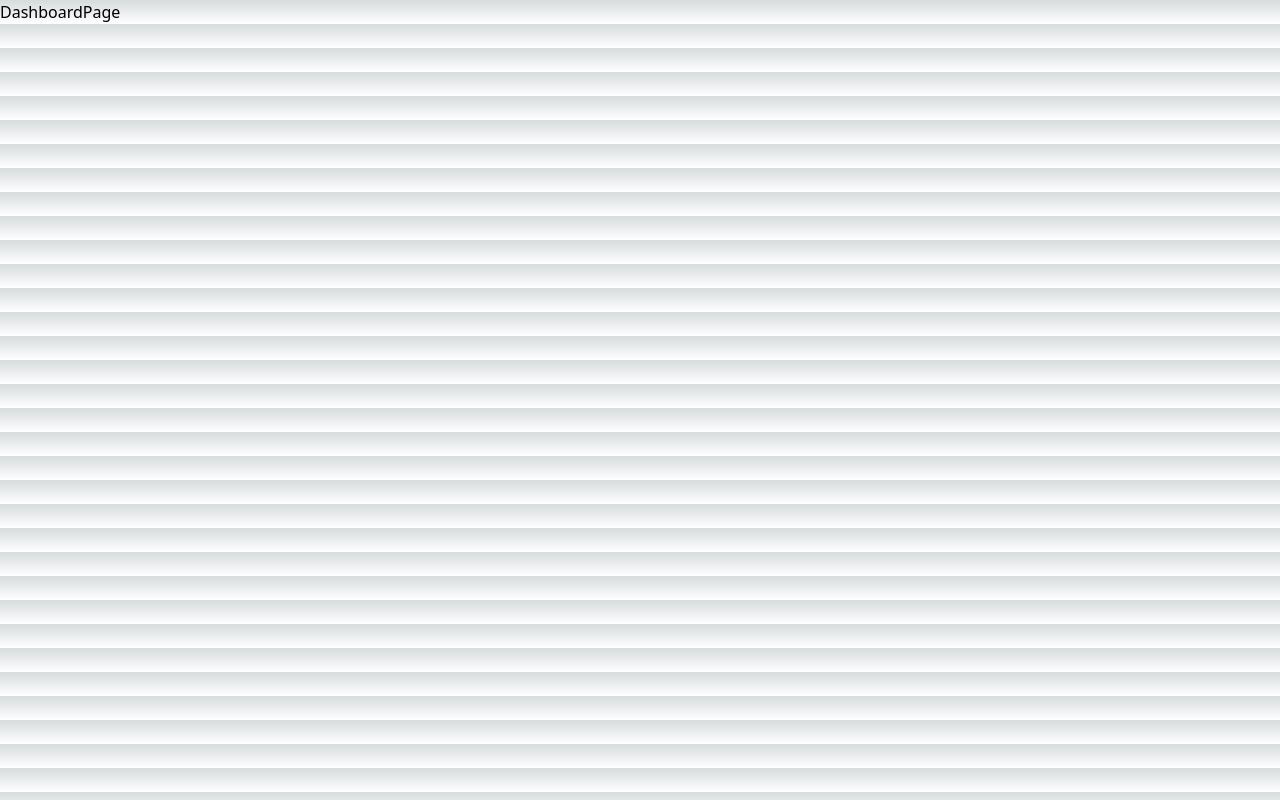
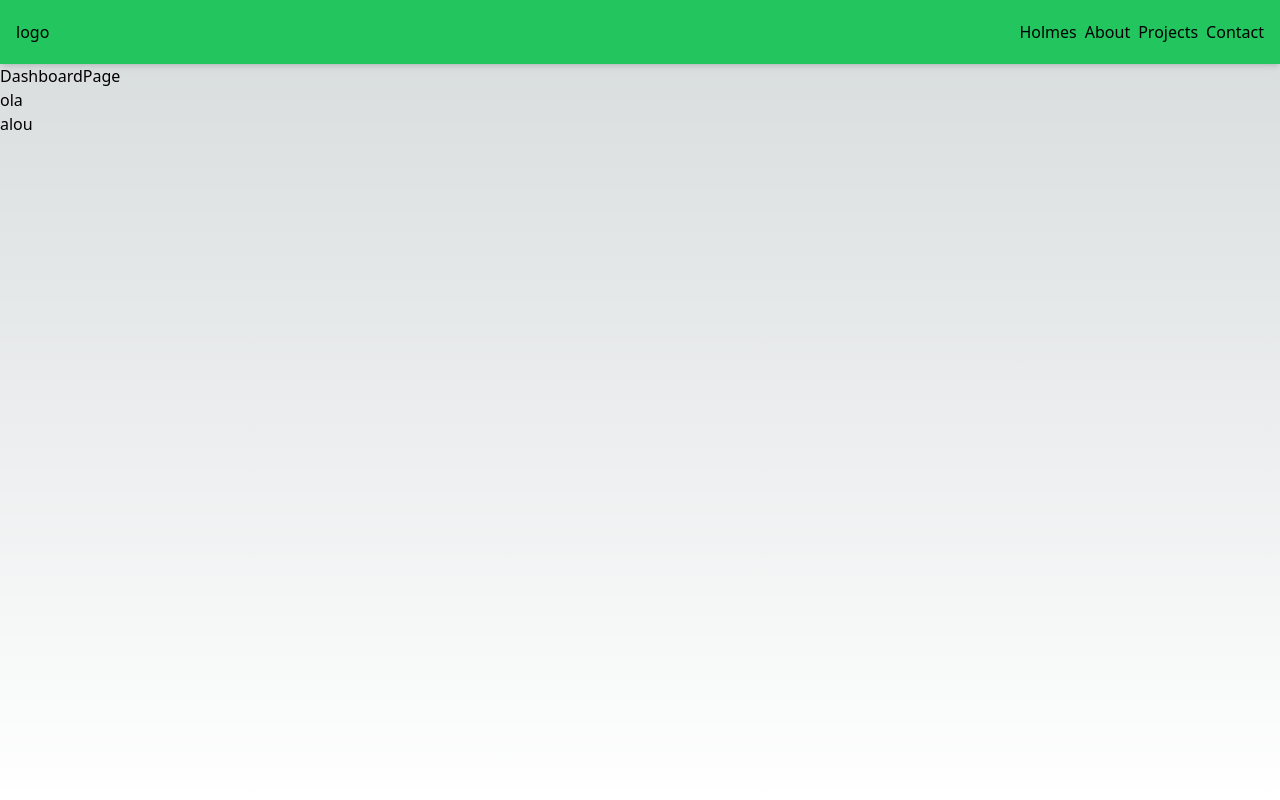
Before and after one commit to visantiago99/medical-app, a Next.js app: page /dashboard in a window 1280 px wide. Built offline with nearby package versions, Linux system fonts and the light colour scheme.

Commit message:
fix hot reload problem

```diff
--- a/next.config.js
+++ b/next.config.js
@@ -1,6 +1,6 @@
 /** @type {import('next').NextConfig} */
 const nextConfig = {
   reactStrictMode: true,
-}
+};
 
-module.exports = nextConfig
+module.exports = nextConfig;
--- a/package.json
+++ b/package.json
@@ -3,7 +3,7 @@
   "version": "0.1.0",
   "private": true,
   "scripts": {
-    "dev": "next dev",
+    "dev": "WATCHPACK_POLLING=true next dev",
     "build": "next build",
     "start": "next start",
     "lint": "next lint"
--- /dev/null
+++ b/src/components/Header.tsx
@@ -0,0 +1,37 @@
+import Link from 'next/link';
+import React from 'react';
+
+const Header = () => {
+  return (
+    <header
+      className="
+    bg-green-500
+      h-16
+      p-4
+      shadow-md
+      w-full
+      flex
+      items-center
+      justify-between
+    "
+    >
+      <span>logo</span>
+      <nav className="flex items-center gap-2">
+        <Link href={'/'} passHref>
+          Holmes
+        </Link>
+        <Link href={'/about'} passHref>
+          About
+        </Link>
+        <Link href={'/projects'} passHref>
+          Projects
+        </Link>
+        <Link href={'/contact'} passHref>
+          Contact
+        </Link>
+      </nav>
+    </header>
+  );
+};
+
+export default Header;
--- a/src/layouts/MainLayout.tsx
+++ b/src/layouts/MainLayout.tsx
@@ -1,3 +1,4 @@
+import Header from '@/components/Header';
 import Head from 'next/head';
 import { ReactElement } from 'react';
 
@@ -9,17 +10,14 @@ interface MainLayoutProps {
 const MainLayout = ({ children, title }: MainLayoutProps) => (
   <>
     <Head>
-      <title>
-        {title ? `${title} | ` : ''}
-        PowerHub
-      </title>
+      <title>{`Medical App - ${title ?? ''}`}</title>
       <meta
         name="description"
         content="This is the Next Generation PowerHub!"
       />
       <link rel="icon" href="/favicon.ico" />
     </Head>
-    {/* <Header /> */}
+    <Header />
     <div className="flex h-full w-full">
       {/* <Sidebar /> */}
       <main
--- a/src/pages/_document.tsx
+++ /dev/null
@@ -1,13 +0,0 @@
-import { Html, Head, Main, NextScript } from 'next/document';
-
-export default function Document() {
-  return (
-    <Html lang="en">
-      <Head />
-      <body>
-        <Main />
-        <NextScript />
-      </body>
-    </Html>
-  );
-}
--- a/src/pages/dashboard/index.tsx
+++ b/src/pages/dashboard/index.tsx
@@ -1,5 +1,15 @@
+import MainLayout from '@/layouts/MainLayout';
+
 const DashboardPage = () => {
-  return <div>DashboardPage</div>;
+  return (
+    <MainLayout>
+      <>
+        <div>DashboardPage</div>
+        <p>ola</p>
+        <h1>alou</h1>
+      </>
+    </MainLayout>
+  );
 };
 
 export default DashboardPage;
--- a/tailwind.config.ts
+++ b/tailwind.config.ts
@@ -1,4 +1,4 @@
-import type { Config } from 'tailwindcss'
+import type { Config } from 'tailwindcss';
 
 const config: Config = {
   content: [
@@ -16,5 +16,5 @@ const config: Config = {
     },
   },
   plugins: [],
-}
-export default config
+};
+export default config;
```
Also changed, not shown: src/pages/api/hello.ts (+5 -5 lines).
